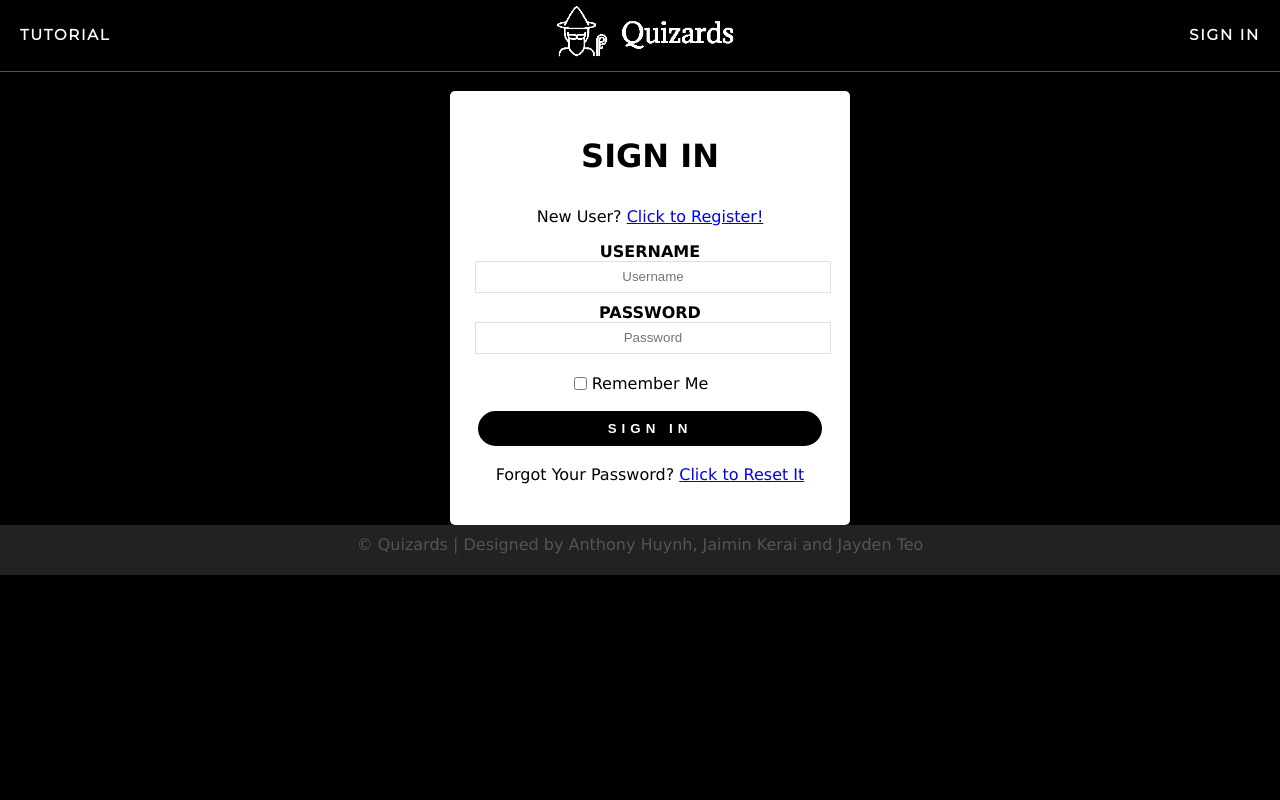
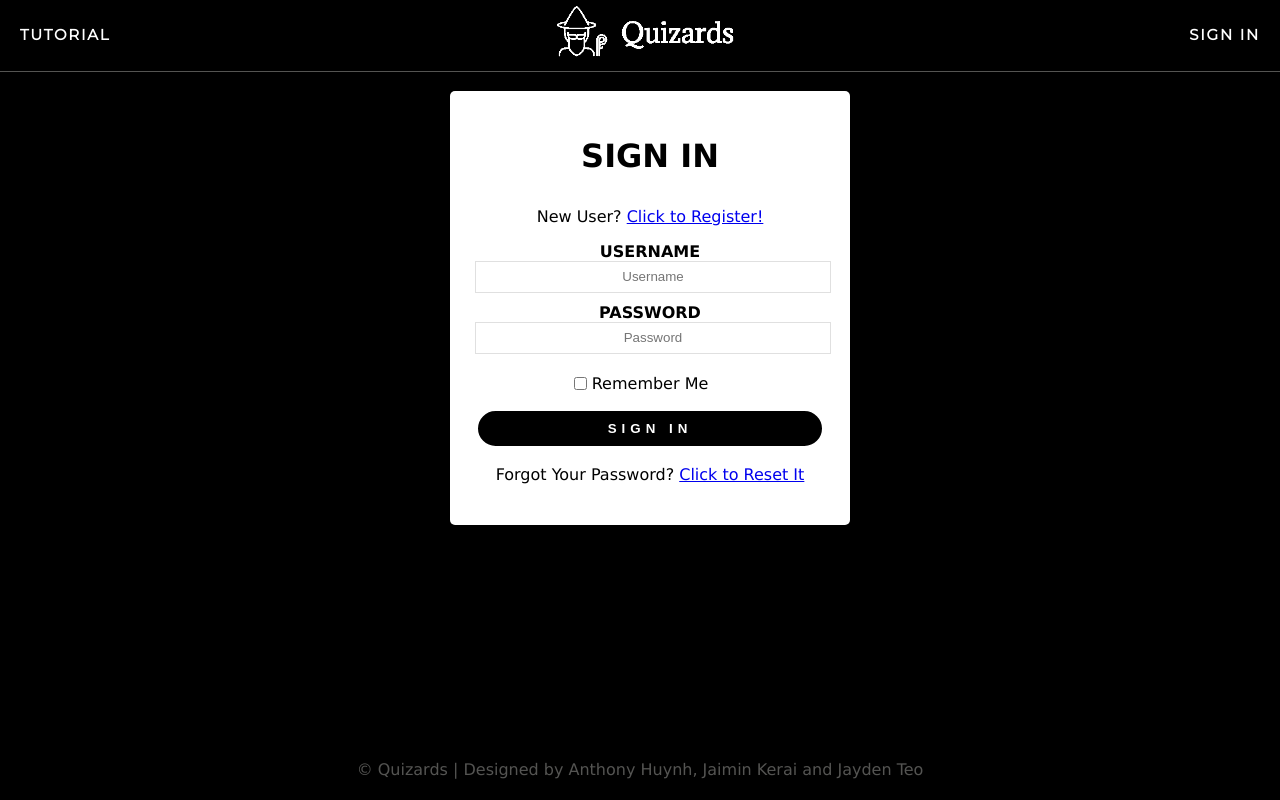
Before and after one commit to jaiminkerai/Quiz-Survey-WebProject, a Flask app: a page that uses app/templates/base.html in a window 1280 px wide. Run offline with Flask 2, Linux system fonts and the light colour scheme; some libraries are stand-ins or nearby versions.

Commit message:
moving footer

```diff
--- a/app/static/css/styles.css
+++ b/app/static/css/styles.css
@@ -486,19 +486,21 @@ header {
 }
 
 /* FOOTER */
-.footer {
-  background-color: #222222;
-  color: #545452;
-  height:50px;
-  position:relative;
+html,body{
+  height:100%;
 }
-.footer .footer-bottom {
+.container{
+  min-height:100%;
+}
+
+.footer-bottom {
   height: 40px;
   text-align: center;
   vertical-align: auto;
   bottom:0px;
   left:0px;
-  position:absolute;
+  position:fixed;
   width:100%;
   padding-top:20px;
+  color: #545452;
 }
--- a/app/templates/base.html
+++ b/app/templates/base.html
@@ -14,6 +14,7 @@
     </head>
 
     <body>
+        <div class="container">
         <!--NAV BAR  -->
         <div>
             <ul class="basenav topnav">
@@ -66,13 +67,13 @@
         </div>
 
         <!-- creating footer for all pages -->
-        <div class="footer">
-            <div class="footer-bottom">
-                &copy; Quizards | Designed by Anthony Huynh, Jaimin Kerai and Jayden Teo
-            </div>
+
+        <div class="footer-bottom">
+            &copy; Quizards | Designed by Anthony Huynh, Jaimin Kerai and Jayden Teo
         </div>
+
         <!-- linking scripts.js folder -->
         <script src="/static/scripts.js" charset="utf-8"></script>
+    </body>
 
-    </body>
 </html>
--- a/app/templates/user.html
+++ b/app/templates/user.html
@@ -1,6 +1,7 @@
 {% extends "base.html" %}
 
 {% block content %}
+<div class="container">
     <table class= "profile-table" width="100%">
         <tr>
             <td width="100%" style="text-align: center;"><img src="{{ user.avatar(128) }}" class="profile-avatar"></td>
@@ -43,4 +44,5 @@
     {% for quiz in quizzes %}
         {% include 'quizdisplay.html' %}
     {% endfor %}
+</div>
 {% endblock %}
```
Also changed, not shown: app.db.
